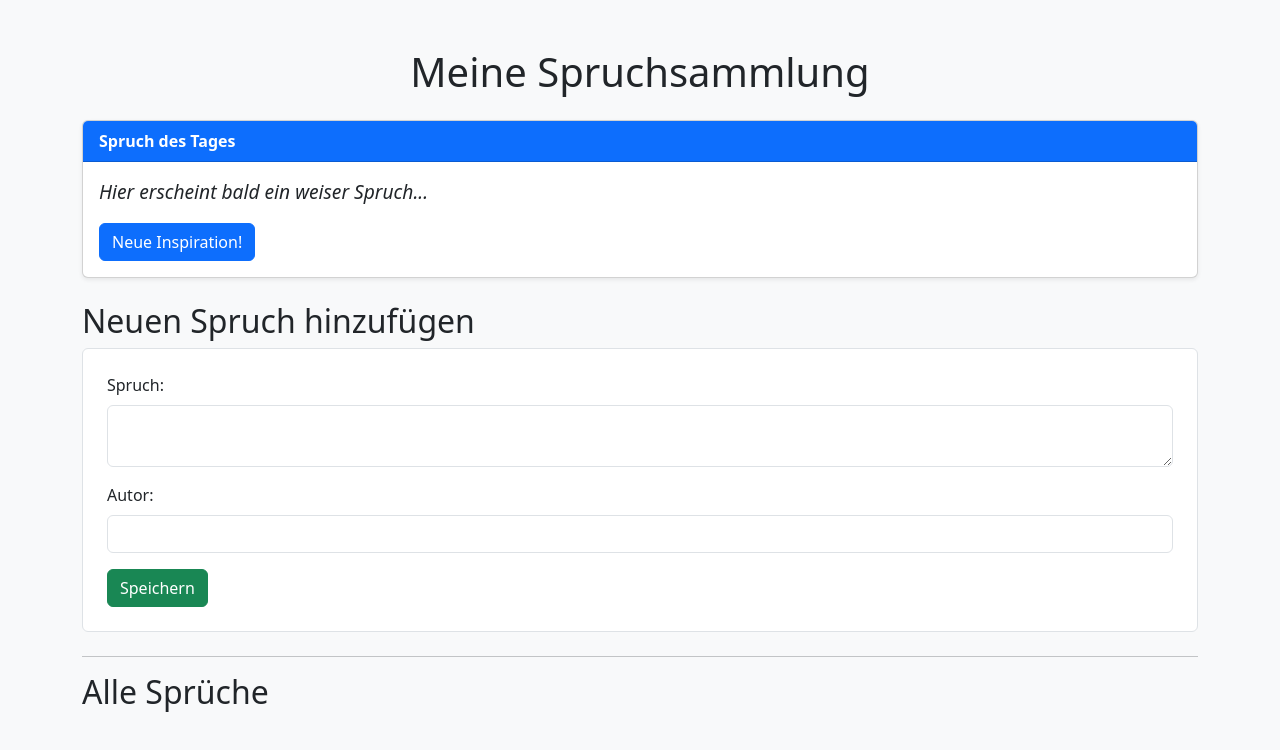
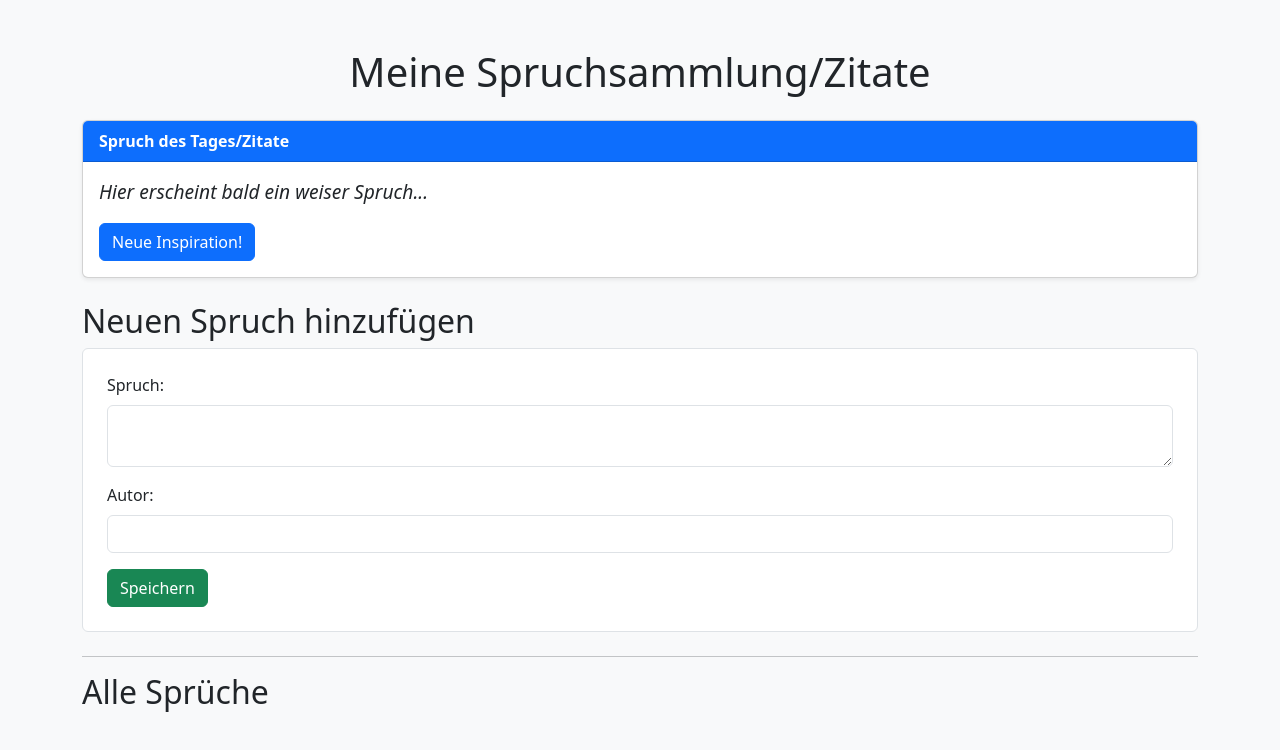
Before and after one commit to Zito510/Meine-Spruchsammlung, a website: page index.html in a window 1280 px wide. Drawn offline with nearby package versions, Linux system fonts and the light colour scheme; no server answers.

Commit message:
aktuallisierte index.html

```diff
--- a/index.html
+++ b/index.html
@@ -28,10 +28,10 @@
 </head>
 <body>
     <div class="container mt-5">
-        <h1 class="mb-4 text-center">Meine Spruchsammlung</h1>
+        <h1 class="mb-4 text-center">Meine Spruchsammlung/Zitate</h1>
 
         <div class="card mb-4 shadow-sm">
-            <div class="card-header">Spruch des Tages</div>
+            <div class="card-header">Spruch des Tages/Zitate</div>
             <div class="card-body">
                 <blockquote id="spruch-anzeige" class="blockquote mb-0">
                     <p>Hier erscheint bald ein weiser Spruch...</p>
```
